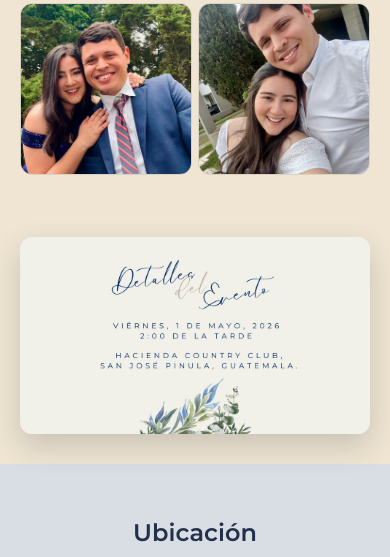
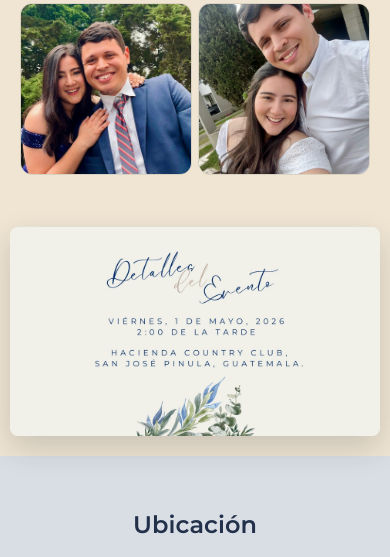
Before and after one commit to Marvinelo2019/rvps, a plain HTML site: page index.html in a window 390 px wide. Shown: the part 733-1290 px from the top of the page. Drawn offline with nearby package versions, Linux system fonts and the light colour scheme; a web font is replaced by a local one.

Commit message:
update styel.css

```diff
--- a/css/style.css
+++ b/css/style.css
@@ -279,7 +279,7 @@ color:var(--primary);
 .section-titleR{
 text-align:center;
 margin:0 0 28px;
-font-family:"Playfair Display",serif;
+font-family:"Montserrat",serif;
 font-size:clamp(24px,4.5vw,40px);
 color:var(--white);
 }
@@ -566,23 +566,38 @@ font-size:18px;
   box-shadow: var(--shadow);
 }
 
-/* Responsive */
+/* Responsive - IMAGEN MÁS GRANDE EN MOBILE */
 @media (max-width: 768px) {
   .event-details-banner {
-    padding: 40px 0;
+    padding: 30px 0; /* Menos padding para aprovechar espacio */
+  }
+
+  .event-details-banner .container {
+    padding: 0 10px; /* Menos padding lateral */
   }
 
   .banner-image {
     border-radius: var(--radius-sm);
-    max-width: 100%;
+    max-width: 100%; /* Ocupa casi todo el ancho */
+    width: calc(100% - 20px); /* Solo deja 10px de margen a cada lado */
   }
 }
 
 @media (max-width: 480px) {
   .event-details-banner {
-    padding: 30px 0;
+    padding: 20px 0;
+  }
+
+  .event-details-banner .container {
+    padding: 0 5px; /* Aún menos padding en pantallas pequeñas */
+  }
+
+  .banner-image {
+    width: calc(100% - 10px); /* Solo 5px de margen a cada lado */
+    border-radius: 8px;
   }
 }
+
 /* ========================================
    SECCIÓN DEL MAPA
    ======================================== */
@@ -1093,7 +1108,7 @@ section{
   gap:6px;
 }
 
-.couple{font-family:'Montserrat',sans-serif; font-weight:700;...}
+.couple{font-family:'Montserrat',sans-serif; font-weight:700;}
 
 .date{
   font-size:14px;
@@ -1167,3 +1182,4 @@ section{
       height: 45px;
     }
   }
+}
```
Also changed, not shown: 1 other file.
